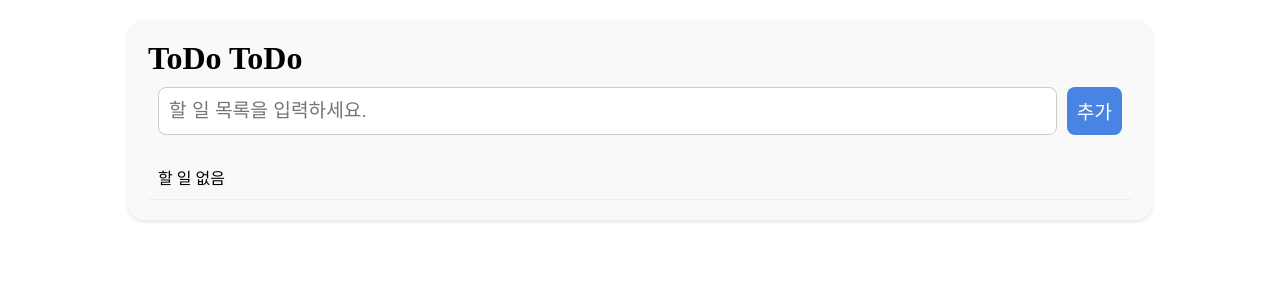
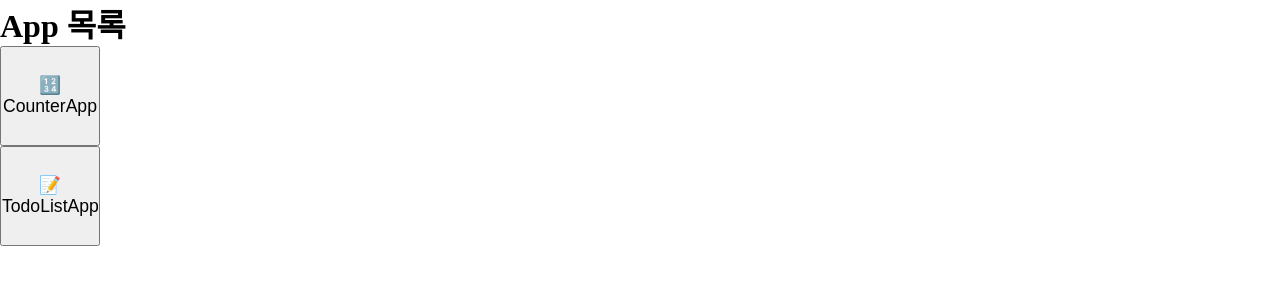
Before and after one commit to jagseeun/programming_3214, a React (Vite) app: page / in a window 1280 px wide. Shown: the top 300 px of the page. Built offline with nearby package versions, Linux system fonts and the light colour scheme.

Commit message:
HomeApp, style={{}}

```diff
--- /dev/null
+++ b/src/HomeApp.jsx
@@ -0,0 +1,43 @@
+import { useState } from 'react';
+import CounterApp from './CounterApp';
+import TodoListApp from './TodoListApp';
+
+function ButtonPageApp({ setPage }) {
+    return(
+        <>
+        <h1>App 목록</h1>
+        <ul>
+            <li><button onClick={() => setPage('counterApp')} style={{width: '100px', height: '100px', fontSize: '1.1rem'}}>🔢<br></br>CounterApp</button></li>
+            <li><button onClick={() => setPage('todolistApp')} style={{width: '100px', height: '100px', fontSize: '1.1rem'}}>📝<br></br>TodoListApp</button></li>
+        </ul>
+        </>
+    )
+}
+export default function HomeApp(){
+    const [page, setPage] = useState('home');
+
+    return(
+        <>
+        {/*page가 home이면 <ButtonPageApp /> */}
+        {page === 'home' && <ButtonPageApp setPage={setPage} />}
+        {/*page가 home이 아니면 home으로 가는 버튼 만들자. */}
+        {page !== 'home' && <button
+            onClick={() => setPage('home')}
+            style={{
+                position: 'fixed',
+                left: '10px',
+                bottom: '10px',
+                cursor: 'pointer',
+                borderRadius: '8px',
+                backgroundColor: '#eee',
+                border: 'none',
+                padding: '6px',
+            }}
+        >🏠 집으로</button>}
+        {/*page가 counterApp이면 <CounterApp /> */}
+        {page === 'counterApp' && <CounterApp />}
+        {/*page가 todolistApp이면 <TodoListApp /> */}
+        {page === 'todolistApp' && <TodoListApp />}
+        </>
+    )
+}
--- a/src/main.jsx
+++ b/src/main.jsx
@@ -2,8 +2,9 @@
 import { createRoot } from 'react-dom/client'
 import './reset.css'
 import TodoListApp from './TodoListApp'
+import HomeApp from './HomeApp'
 createRoot(document.getElementById('root')).render(
   <StrictMode>
-    <TodoListApp />
+    <HomeApp />
   </StrictMode>,
 )
```
Also changed, not shown: 1 other file (tests, documents, lock files or other folders).
